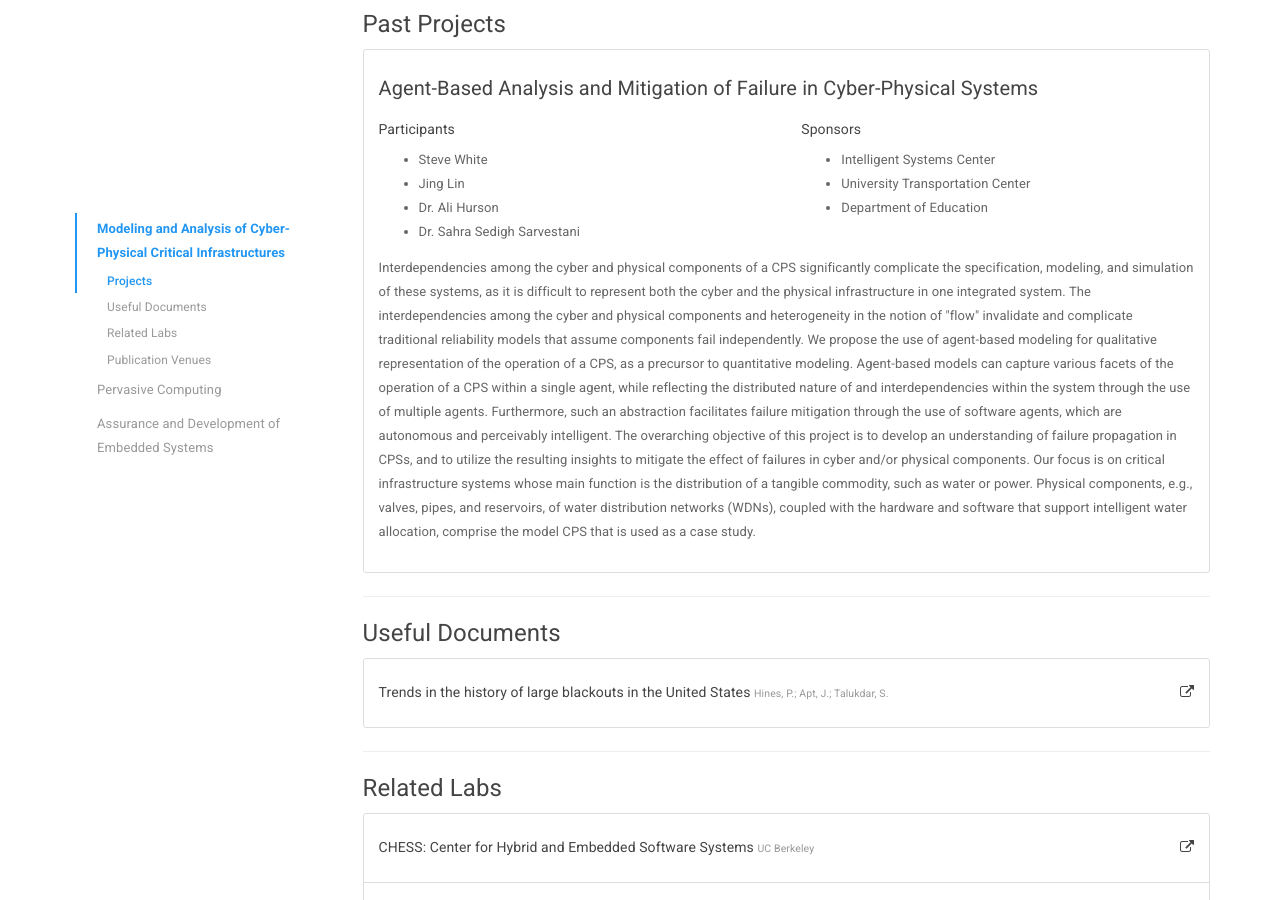
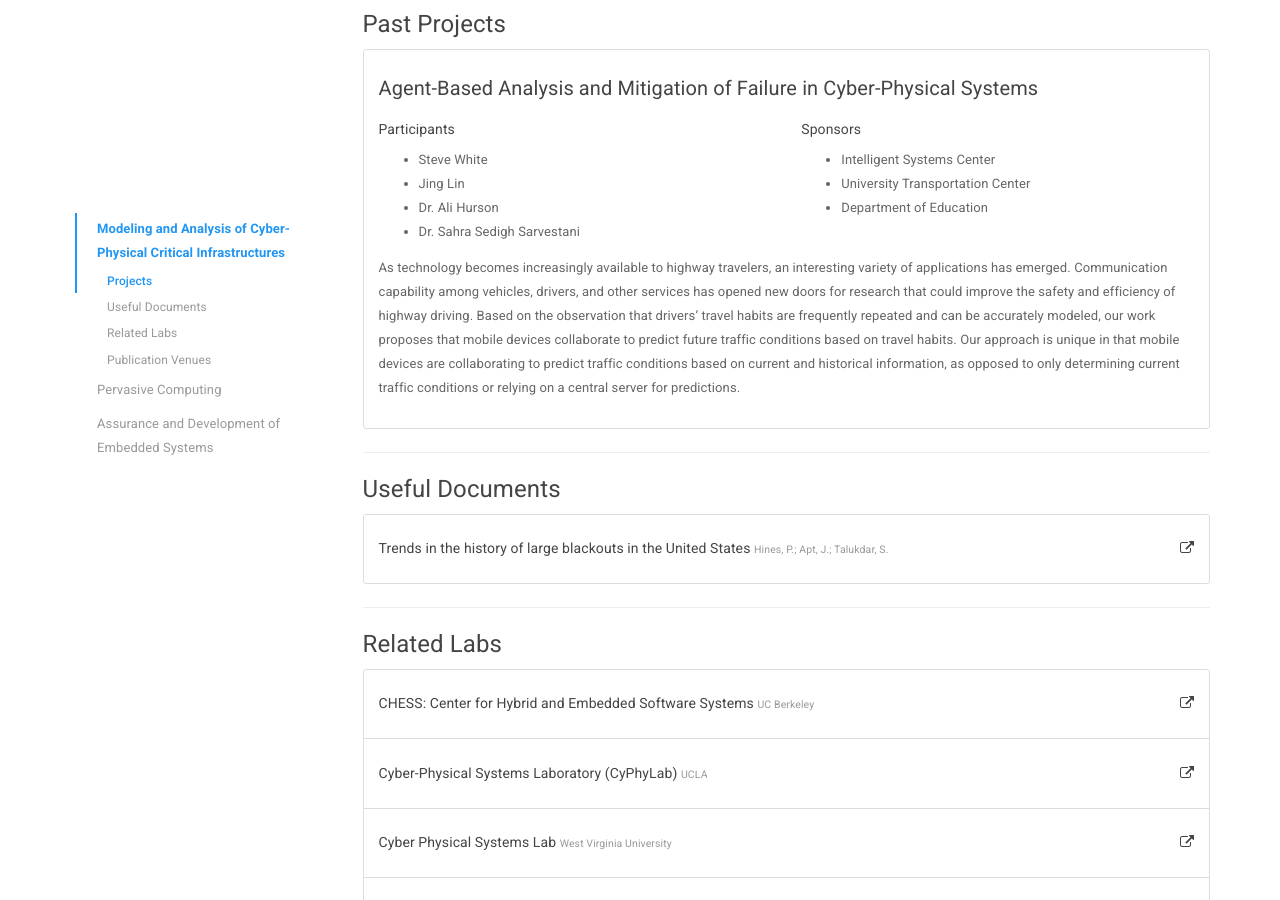
Before and after one commit to sendecomp/sendecomp-website, a Jekyll site: the page built from research-areas.html, in a window 1280 px wide and 900 px high, scrolled down 2222 px. Built offline with Jekyll 4.4.1, drawn with Linux system fonts in a browser that asks for light colours.

Commit message:
Update WiS16 note and add project description
I've got a few changes to make to my figure, then I'll add that guy.

```diff
--- a/_data/projects.yml
+++ b/_data/projects.yml
@@ -142,31 +142,19 @@
 
 - name: Agent-Based Analysis and Mitigation of Failure in Cyber-Physical Systems
   desc: >
-    Interdependencies among the cyber and physical components of a CPS
-    significantly complicate the specification, modeling, and simulation of
-    these systems, as it is difficult to represent both the cyber and the
-    physical infrastructure in one integrated system.
-    The interdependencies among the cyber and physical components and
-    heterogeneity in the notion of "flow" invalidate and complicate
-    traditional reliability models that assume components fail independently.
-    We propose the use of agent-based modeling for qualitative
-    representation of the operation of a CPS, as a precursor to quantitative
-    modeling.
-    Agent-based models can capture various facets of the operation of a CPS
-    within a single agent, while reflecting the distributed nature of and
-    interdependencies within the system through the use of multiple agents.
-    Furthermore, such an abstraction facilitates failure mitigation through
-    the use of software agents, which are autonomous and perceivably
-    intelligent.
-    The overarching objective of this project is to develop an understanding
-    of failure propagation in CPSs, and to utilize the resulting insights to
-    mitigate the effect of failures in cyber and/or physical components.
-    Our focus is on critical infrastructure systems whose main function is
-    the distribution of a tangible commodity, such as water or power.
-    Physical components, e.g., valves, pipes, and reservoirs, of water
-    distribution networks (WDNs), coupled with the hardware and software
-    that support intelligent water allocation, comprise the model CPS that
-    is used as a case study.
+    As technology becomes increasingly available to highway travelers,
+    an interesting variety of applications has emerged. Communication
+    capability among vehicles, drivers, and other services has opened
+    new doors for research that could improve the safety and
+    efficiency of highway driving. Based on the observation that
+    drivers’ travel habits are frequently repeated and can be
+    accurately modeled, our work proposes that mobile devices
+    collaborate to predict future traffic conditions based on travel
+    habits. Our approach is unique in that mobile devices are
+    collaborating to predict traffic conditions based on current and
+    historical information, as opposed to only determining current
+    traffic conditions or relying on a central server for predictions.
+
   status: Complete
   area: cpci
   photo:
--- a/_data/publications.bib
+++ b/_data/publications.bib
@@ -691,7 +691,7 @@ groups = {cpci}
   address = {Hangzhou, China},
   booktitle = {Proceedings of 2016 Seventh International Green and Sustainable Computing Conference (IGSC)},
   groups = {per},
-  notes = {Is it still to appear?}
+  notes = {Is it still to appear? -- As of 3/12, yes. It hasn't shown up in IEEE Explore yet...}
 }
 
 @INPROCEEDINGS{WiH15,
```
